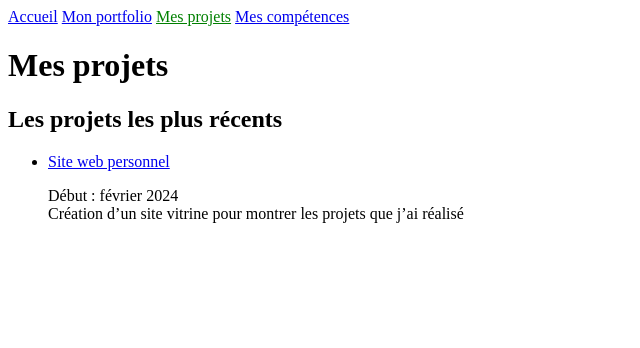
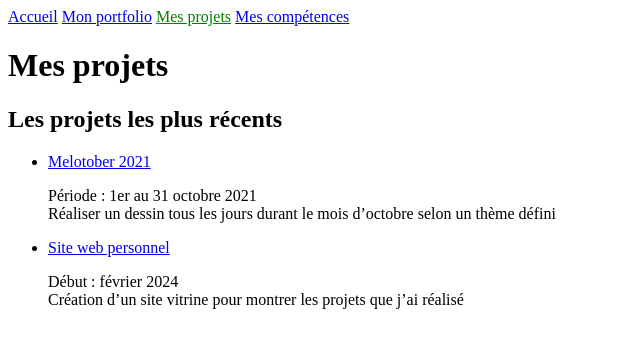
Before and after one commit to Melokye/Melokye.github.io, a Jekyll site: the page built from projects.html, in a window 1280 px wide. Shown: the top 348 px of the page, without its empty margins (0-640 px from the left). Built offline with Jekyll 4.4.1, drawn with Linux system fonts in a browser that asks for light colours.

Commit message:
dossier `posts` -> `projects`

```diff
--- a/_config.yml
+++ b/_config.yml
@@ -38,6 +38,8 @@ collections_dir: collections
 collections:
   skills:
     output: true
+  projects:
+    output: true
 
 # Exclude from processing.
 # The following items will not be processed, by default.
--- /dev/null
+++ b/collections/_projects/melotober.md
@@ -0,0 +1,7 @@
+---
+layout  :   project
+title   :   "Melotober 2021"
+skills  :   illustration
+---
+Période : 1er au 31 octobre 2021
+Réaliser un dessin tous les jours durant le mois d'octobre selon un thème défini
--- a/projects.html
+++ b/projects.html
@@ -5,7 +5,7 @@ title: Mes projets
 <h2>Les projets les plus récents</h2>
 
 <ul>
-  {% for project in site.posts %}
+  {% for project in site.projects %}
     <li>
       <a href="{{ project.url }}">{{ project.title }}</a>
       {{ project.excerpt }}
```
Also changed, not shown: collections/_projects/website.md (renamed from collections/_posts/2024-02-13-website.md).
